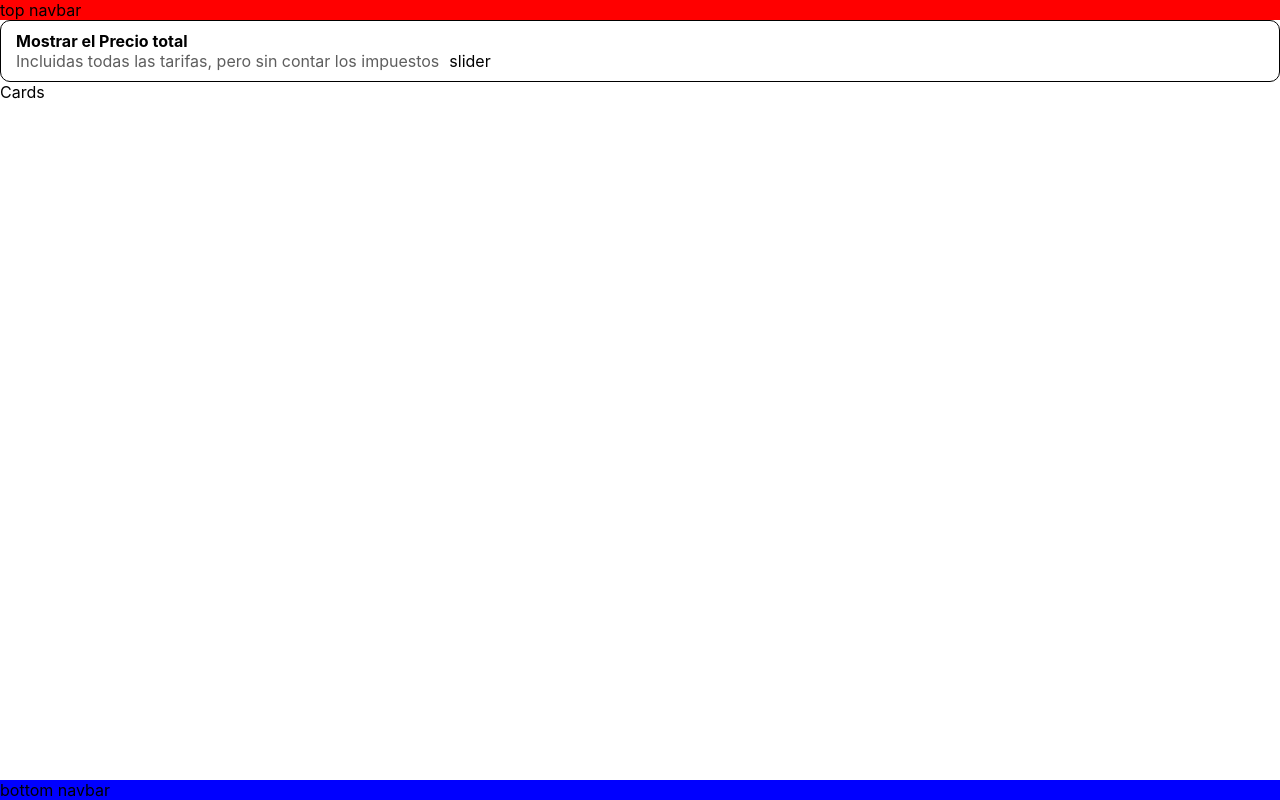
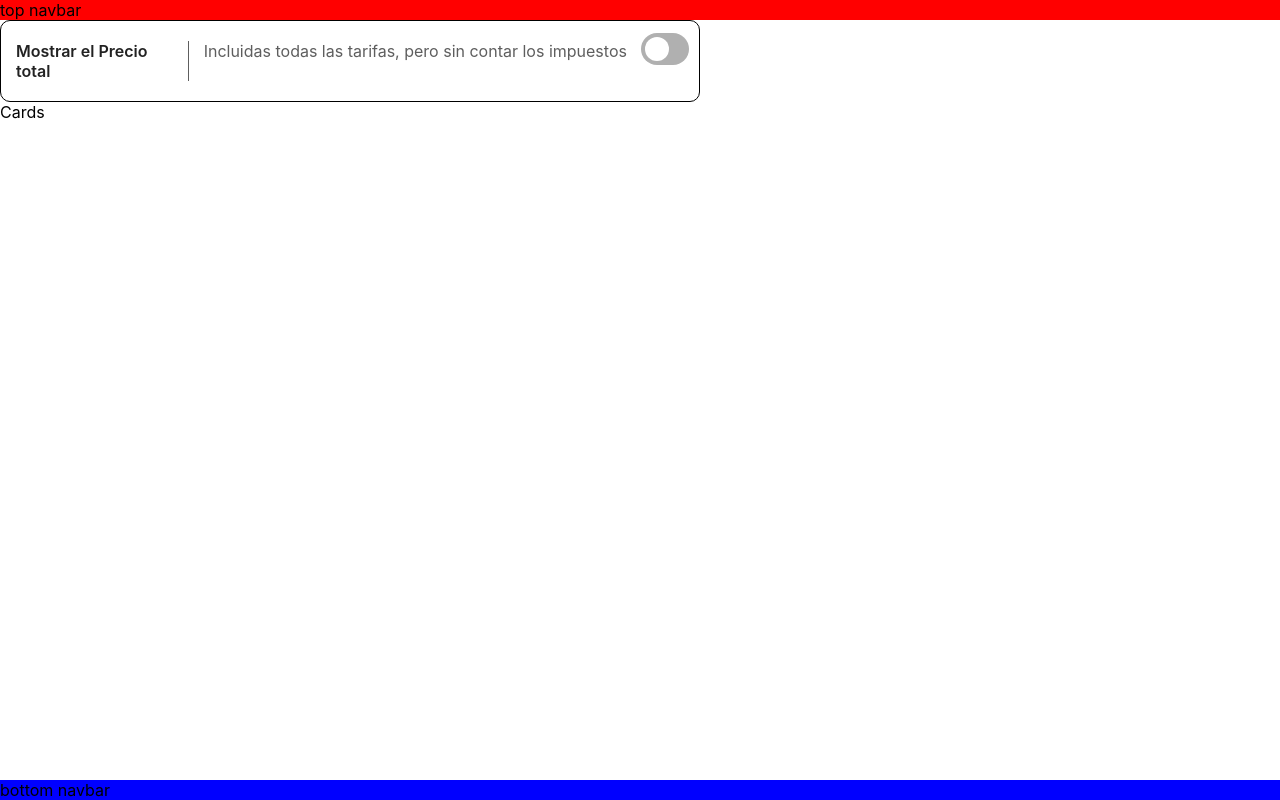
Before and after one commit to theonlylooker/react-nerdery-clone-app-challenge, a React (Vite) app: page / in a window 1280 px wide. Built offline with nearby package versions, Linux system fonts and the light colour scheme.

Commit message:
feat: add switch slider

```diff
--- a/src/filterPrice/FilterPrice.tsx
+++ b/src/filterPrice/FilterPrice.tsx
@@ -4,28 +4,92 @@ import styled from "styled-components";
 const FilterDiv = styled.div`
   border-radius: 10px;
   border: 1px solid black;
-  padding: 10px 15px;
+  padding: 20px 15px;
+  position: relative;
+  display: flex;
+  gap: 15px;
+  max-width: 700px;
+
   > .title {
     font-size: ${(props) => `${props.theme.fontSize.l}`};
+    width: 35%;
+    font-weight: 590;
+    color: ${(props) => `${props.theme.colors.shade02}`};
+    border-right: ${(props) => `1px solid ${props.theme.colors.neutral08}`};
+    padding-right: 15px;
   }
   > .content {
     display: flex;
-    gap: 10px;
+    justify-content: space-between;
+    width: 100%;
   }
   > .content > .subtitle {
     color: ${(props) => `${props.theme.colors.neutral08}`};
+  }
+  > .content > .switch {
+    position: absolute;
+    display: inline-block;
+    top: 12px;
+    right: 10px;
+    width: 48px;
+    height: 32px;
+  }
+  > .content > .switch > input {
+    opacity: 0;
+    width: 0;
+    height: 0;
+  }
+  > .content > .switch > .slider {
+    position: absolute;
+    cursor: pointer;
+    top: 0;
+    left: 0;
+    right: 0;
+    bottom: 0;
+    background-color: ${({ theme }) => `${theme.colors.neutral06}`};
+    -webkit-transition: 0.4s;
+    transition: 0.4s;
+  }
+  > .content > .switch > .slider::before {
+    position: absolute;
+    content: "";
+    height: 24px;
+    width: 24px;
+    left: 4px;
+    bottom: 4px;
+    background-color: white;
+    -webkit-transition: 0.4s;
+    transition: 0.4s;
+  }
+  > .content > .switch > input:checked + .slider {
+    background-color: ${({ theme }) => `${theme.colors.shade02}`};
+  }
+  > .content > .switch > input:checked + .slider:before {
+    -webkit-transform: translateX(17px);
+    -ms-transform: translateX(17px);
+    transform: translateX(17px);
+  }
+  .slider.round {
+    border-radius: 34px;
+  }
+
+  .slider.round:before {
+    border-radius: 50%;
   }
 `;
 
 const FilterPrice = () => {
   return (
     <FilterDiv>
-      <h1 className="title">Mostrar el Precio total</h1>
+      <p className="title">Mostrar el Precio total</p>
       <div className="content">
         <p className="subtitle">
           Incluidas todas las tarifas, pero sin contar los impuestos
         </p>
-        <div>slider</div>
+        <label className="switch">
+          <input className="holi" type="checkbox" />
+          <span className="slider round"></span>
+        </label>
       </div>
     </FilterDiv>
   );
```
